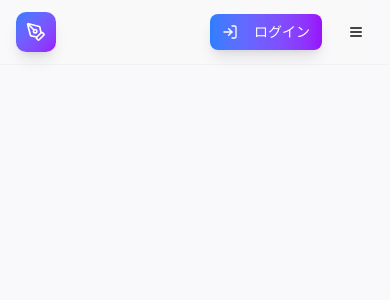
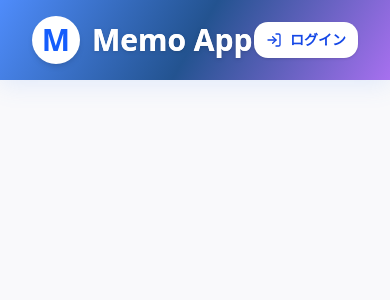
Before and after one commit to phyu-yuime/dashborad-app, a Next.js app: page / in a window 390 px wide. Shown: the top 300 px of the page. Built offline with nearby package versions, Linux system fonts and the light colour scheme.

Commit message:
feat:add pwa

```diff
--- a/components/header/Header.tsx
+++ b/components/header/Header.tsx
@@ -1,145 +1,42 @@
 import { Button } from "@/components/ui/button";
-import { Badge } from "@/components/ui/badge";
 import { useHeaderStore } from "@/store/userHeaderStore";
-import router from "next/router";
-import {
-    BookOpen,
-    LogIn,
-    User,
-    Settings,
-    LogOut,
-    Menu,
-    PenTool
-} from "lucide-react";
-import {
-    DropdownMenu,
-    DropdownMenuContent,
-    DropdownMenuItem,
-    DropdownMenuSeparator,
-    DropdownMenuTrigger,
-} from "@/components/ui/dropdown-menu";
-import { Avatar, AvatarFallback, AvatarImage } from "@/components/ui/avatar";
+import { useRouter } from "next/navigation";
+import { LogIn } from "lucide-react";
 
 export default function Header() {
     const isLoggedIn = useHeaderStore((state) => state.isLoggedIn);
     const setLoggedIn = useHeaderStore((state) => state.setisLoggedIn);
+    const router = useRouter();
 
     const handleLogin = () => {
         router.push("/login");
     };
 
-    const handleLogout = () => {
-        setLoggedIn(false);
-        router.push("/");
-    };
-
-    const handleProfile = () => {
-        router.push("/profile");
-    };
-
-    const handleSettings = () => {
-        router.push("/settings");
-    };
-
     return (
-        <header className="sticky top-0 z-50 w-full border-b border-border/40 bg-background/95 backdrop-blur supports-[backdrop-filter]:bg-background/60">
-            <div className="container flex h-16 max-w-screen-2xl items-center justify-between px-4">
-                {/* Logo Section */}
-                <div className="flex items-center space-x-3">
-                    <div className="flex items-center justify-center w-10 h-10 rounded-lg bg-gradient-to-br from-blue-500 to-purple-600 shadow-lg">
-                        <PenTool className="h-5 w-5 text-white" />
+        <header
+            className="w-full flex items-center justify-between px-8 py-4 shadow-lg"
+            style={{
+                background: "linear-gradient(120deg, #4f8cfb 0%, #235390 50%, #a770ef 100%)",
+                boxShadow: "0 4px 24px 0 rgba(80, 143, 245, 0.15)",
+            }}
+        >
+            <div className="flex items-center gap-3">
+                <div className="w-12 h-12 flex items-center justify-center rounded-full bg-white shadow-md">
+                    <span className="text-3xl font-extrabold text-blue-600">M</span>
                 </div>
-                    <div className="flex flex-col">
-                        {/* <h1 className="text-xl font-bold bg-gradient-to-r from-blue-600 to-purple-600 bg-clip-text text-transparent">
+                <h1 className="text-3xl font-extrabold bg-gradient-to-r from-white to-gray-200 bg-clip-text text-transparent drop-shadow" style={{ marginBottom: "0px", color: "#ffffff" }}>
                     Memo App
                 </h1>
-                        <p className="text-xs text-muted-foreground hidden sm:block">
-                            Your digital notebook
-                        </p> */}
             </div>
-                </div>
-
-                {/* Navigation & User Section */}
-                <div className="flex items-center space-x-4">
-                    {isLoggedIn ? (
-                        <div className="flex items-center space-x-3">
-                            {/* Quick Stats Badge */}
-                            <Badge variant="secondary" className="hidden md:flex items-center space-x-1">
-                                <BookOpen className="h-3 w-3" />
-                                <span className="text-xs">12 memos</span>
-                            </Badge>
-
-                            {/* User Menu */}
-                            <DropdownMenu>
-                                <DropdownMenuTrigger asChild>
-                                    <Button
-                                        variant="ghost"
-                                        className="relative h-10 w-10 rounded-full ring-2 ring-transparent hover:ring-blue-200 transition-all duration-200"
-                                    >
-                                        <Avatar className="h-9 w-9">
-                                            <AvatarImage src="/api/placeholder/32/32" alt="User" />
-                                            <AvatarFallback className="bg-gradient-to-br from-blue-500 to-purple-600 text-white font-semibold">
-                                                U
-                                            </AvatarFallback>
-                                        </Avatar>
-                                    </Button>
-                                </DropdownMenuTrigger>
-                                <DropdownMenuContent
-                                    className="w-56"
-                                    align="end"
-                                    forceMount
-                                >
-                                    <div className="flex items-center justify-start gap-2 p-2">
-                                        <div className="flex flex-col space-y-1 leading-none">
-                                            <p className="font-medium">John Doe</p>
-                                            <p className="w-[200px] truncate text-sm text-muted-foreground">
-                                                john.doe@example.com
-                                            </p>
-                                        </div>
-                                    </div>
-                                    <DropdownMenuSeparator />
-                                    <DropdownMenuItem onClick={handleProfile} className="cursor-pointer">
-                                        <User className="mr-2 h-4 w-4" />
-                                        <span>プロフィール</span>
-                                    </DropdownMenuItem>
-                                    <DropdownMenuItem onClick={handleSettings} className="cursor-pointer">
-                                        <Settings className="mr-2 h-4 w-4" />
-                                        <span>設定</span>
-                                    </DropdownMenuItem>
-                                    <DropdownMenuSeparator />
-                                    <DropdownMenuItem
-                                        onClick={handleLogout}
-                                        className="cursor-pointer text-red-600 focus:text-red-600"
-                                    >
-                                        <LogOut className="mr-2 h-4 w-4" />
-                                        <span>ログアウト</span>
-                                    </DropdownMenuItem>
-                                </DropdownMenuContent>
-                            </DropdownMenu>
-                        </div>
-                    ) : (
-                        <div className="flex items-center space-x-2">
+            {!isLoggedIn && (
                 <Button
                     onClick={handleLogin}
-                                className="bg-gradient-to-r from-blue-500 to-purple-600 hover:from-blue-600 hover:to-purple-700 text-white shadow-lg hover:shadow-xl transition-all duration-200 transform hover:scale-105"
+                    className="flex items-center gap-2 bg-white text-blue-700 font-semibold px-6 py-2 rounded-xl shadow hover:bg-blue-50 transition cursor-pointer"
                 >
-                                <LogIn className="mr-2 h-4 w-4" />
+                    <LogIn className="w-5 h-5" />
                     ログイン
                 </Button>
-                        </div>
             )}
-
-                    {/* Mobile Menu Button */}
-                    <Button
-                        variant="ghost"
-                        size="sm"
-                        className="md:hidden"
-                        onClick={() => {/* Handle mobile menu */ }}
-                    >
-                        <Menu className="h-5 w-5" />
-                    </Button>
-                </div>
-            </div>
         </header>
     );
 }
--- a/package.json
+++ b/package.json
@@ -20,6 +20,7 @@
     "date-fns": "^4.1.0",
     "lucide-react": "^0.510.0",
     "next": "15.3.2",
+    "next-pwa": "^5.6.0",
     "react": "^19.0.0",
     "react-dom": "^19.0.0",
     "shadcn-ui": "^0.9.5",
```
Also changed, not shown: 1 other file (tests, documents, lock files or other folders). Lines whose indentation alone changed are shown as unchanged.
